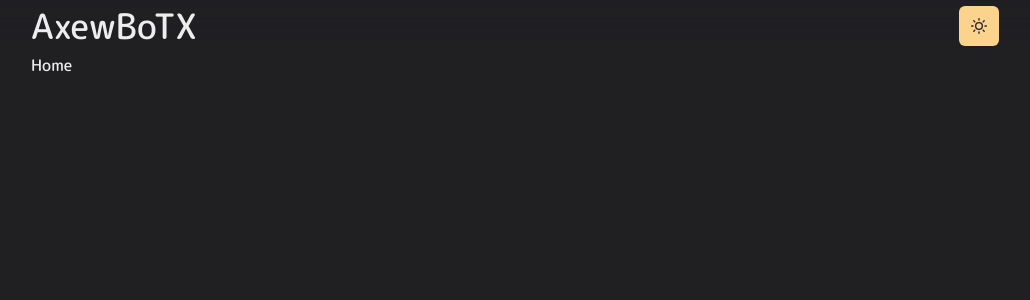
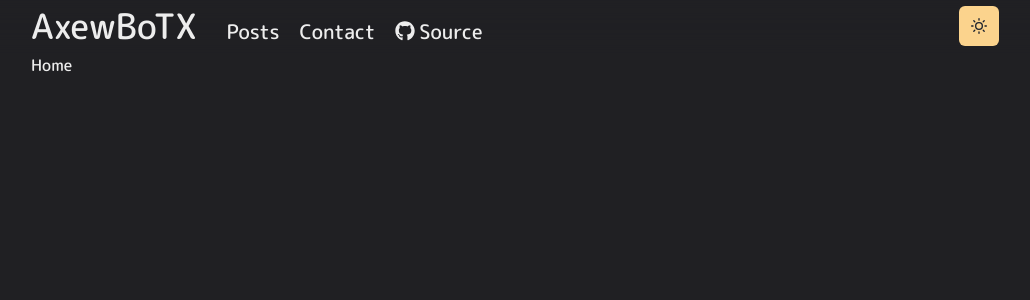
Before and after one commit to AxewBoTX/axewbotx.github.io, a React (Create React App) app: page / in a window 1280 px wide. Shown: the top 300 px of the page, without its empty margins (125-1155 px from the left). Built offline with nearby package versions, Linux system fonts and the light colour scheme.

Commit message:
Completing The Navbar

```diff
--- a/src/components/navbar.js
+++ b/src/components/navbar.js
@@ -1,5 +1,5 @@
 import {
-	IconButton,Flex,Container,Link,
+	IconButton,Flex,Container,Link,Stack,
 	Menu,MenuButton,MenuList,MenuItem,
 } from '@chakra-ui/react';
 import {useState,useEffect} from 'react';
@@ -7,6 +7,7 @@ import {Link as RouteLink} from 'react-router-dom';
 import Logo from './logo.js';
 import ThemeButton from './themeButton.js';
 import {HamburgerIcon} from '@chakra-ui/icons';
+import {FaGithub} from 'react-icons/fa';
 
 function SmallNavbar(){
 	return (
@@ -26,6 +27,10 @@ function SmallNavbar(){
 		<MenuItem><Link as={RouteLink} to="/">About</Link></MenuItem>
 		<MenuItem><Link as={RouteLink} to="/posts">Posts</Link></MenuItem>
 		<MenuItem><Link as={RouteLink} to="/contact">Contact</Link></MenuItem>
+		<MenuItem>
+		<Link
+		as={RouteLink} to="https://github.com/AxewBoTX/axewbotx.github.io">View Source</Link>
+		</MenuItem>
 		</MenuList>
 		</Menu>
 		</Flex>
@@ -34,11 +39,18 @@ function SmallNavbar(){
 }
 function BigNavbar(){
 	return (
-		<Flex
-		justifyContent="space-between"
-		alignItems="center"
-		>
+		<Flex align="center" justify="space-between">
+		<Flex justify="center" align="baseline" gap="30px">
 		<Logo/>
+		<Stack direction="row" gap="20px" fontSize="20px">
+		<Link as={RouteLink} to="/posts">Posts</Link>
+		<Link as={RouteLink} to="/contact">Contact</Link>
+		<Link
+		display="flex" justifyContent="center" alignItems="center" gap="4px"
+		as={RouteLink} to="https://github.com/AxewBoTX/axewbotx.github.io"
+		><FaGithub/>Source</Link>
+		</Stack>
+		</Flex>
 		<ThemeButton/>
 		</Flex>
 	);
--- a/src/pages/home.js
+++ b/src/pages/home.js
@@ -2,7 +2,7 @@ import {Box} from '@chakra-ui/react';
 
 function Home(){
 	return (
-		<Box height="2000px">
+		<Box>
 		Home
 		</Box>
 	);
```
